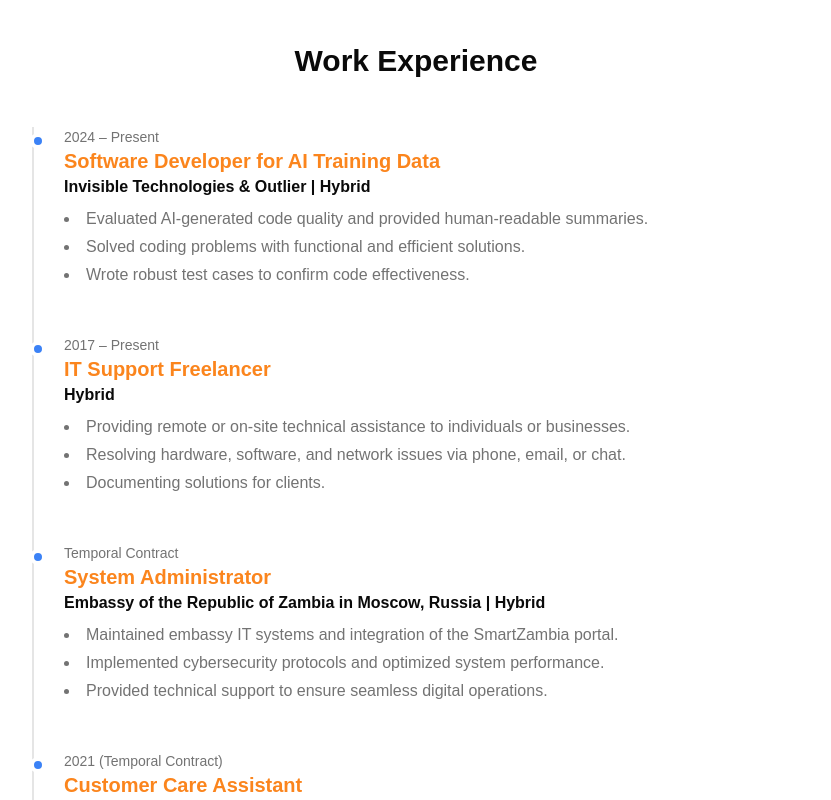
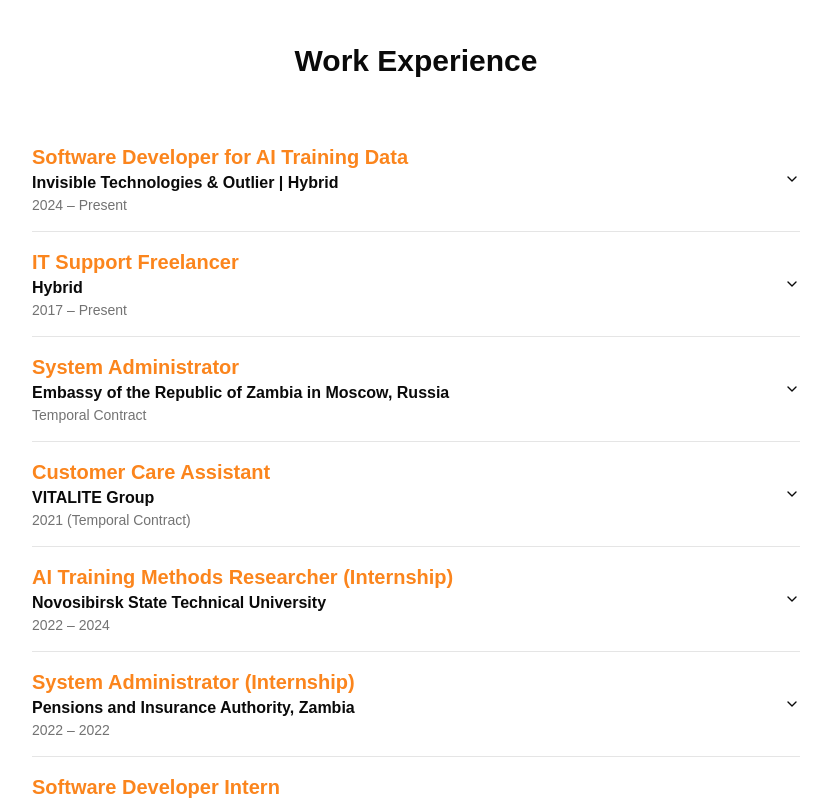
Before and after one commit to MS0C54073/muzoprof, a Next.js app: page / in a window 1280 px wide. Shown: the part 2340-3140 px from the top of the page, without its empty margins (224-1055 px from the left). Built offline with nearby package versions, Linux system fonts and the light colour scheme.

Commit message:
Work Experience shoul only show the Job Title and company, then view mor

```diff
--- a/src/app/page.tsx
+++ b/src/app/page.tsx
@@ -11,11 +11,11 @@ import { ArrowRight, Award, BrainCircuit, Calendar, Code, Download, Eye, Externa
 import { Card, CardContent, CardHeader, CardTitle, CardDescription } from '@/components/ui/card';
 import { Badge } from '@/components/ui/badge';
 import {
-  DropdownMenu,
-  DropdownMenuContent,
-  DropdownMenuItem,
-  DropdownMenuTrigger,
-} from '@/components/ui/dropdown-menu';
+  Accordion,
+  AccordionContent,
+  AccordionItem,
+  AccordionTrigger,
+} from "@/components/ui/accordion"
 import { jsPDF } from 'jspdf';
 import { useState, type ComponentType } from 'react';
 import { getAnalytics, logEvent } from "firebase/analytics";
@@ -117,7 +117,7 @@ const experiences = [
     },
     {
         title: "System Administrator",
-        company: "Embassy of the Republic of Zambia in Moscow, Russia | Hybrid",
+        company: "Embassy of the Republic of Zambia in Moscow, Russia",
         duration: "Temporal Contract",
         details: [
             "Maintained embassy IT systems and integration of the SmartZambia portal.",
@@ -442,7 +442,7 @@ export default function Home() {
                     },
                     {
                         title: "System Administrator",
-                        company: "Embassy of the Republic of Zambia in Moscow, Russia | Hybrid",
+                        company: "Embassy of the Republic of Zambia in Moscow, Russia",
                         duration: "Temporal Contract",
                         details: [
                             "Maintained embassy IT systems and integration of the SmartZambia portal.",
@@ -749,7 +749,6 @@ export default function Home() {
 
             // --- References ---
             doc.addPage();
-            // Vertically center the references section on the new page
             const centeredY = pageHeight / 2;
             doc.setFontSize(11);
             doc.setFont('Helvetica', 'bold');
@@ -929,19 +928,25 @@ export default function Home() {
         {/* Experience Section */}
         <section id="experience" className="py-20 border-t">
           <h2 className="text-3xl font-bold text-center mb-12"><TranslatedText text="Work Experience" /></h2>
-          <div className="max-w-3xl mx-auto relative pl-8">
-            <div className="absolute left-0 top-0 h-full w-0.5 bg-border"></div>
-            {experiences.map((exp, index) => (
-              <div key={index} className="mb-12 relative">
-                  <div className="absolute left-[-34px] top-1.5 w-4 h-4 bg-primary rounded-full border-4 border-background"></div>
-                  <p className="text-sm text-muted-foreground">{exp.duration}</p>
-                  <h3 className="text-xl font-bold text-accent"><TranslatedText text={exp.title}/></h3>
-                  <p className="font-semibold text-foreground mb-2">{exp.company}</p>
-                  <ul className="list-disc list-inside text-muted-foreground space-y-1">
-                    {exp.details.map((d, i) => <li key={i}>{d}</li>)}
-                  </ul>
-              </div>
-            ))}
+          <div className="max-w-3xl mx-auto">
+            <Accordion type="single" collapsible className="w-full">
+              {experiences.map((exp, index) => (
+                <AccordionItem value={`item-${index}`} key={index}>
+                  <AccordionTrigger>
+                    <div className="text-left">
+                      <h3 className="text-xl font-bold text-accent"><TranslatedText text={exp.title}/></h3>
+                      <p className="font-semibold text-foreground">{exp.company}</p>
+                      <p className="text-sm text-muted-foreground">{exp.duration}</p>
+                    </div>
+                  </AccordionTrigger>
+                  <AccordionContent>
+                    <ul className="list-disc list-inside text-muted-foreground space-y-1 pl-4">
+                      {exp.details.map((d, i) => <li key={i}>{d}</li>)}
+                    </ul>
+                  </AccordionContent>
+                </AccordionItem>
+              ))}
+            </Accordion>
           </div>
         </section>
 
```
